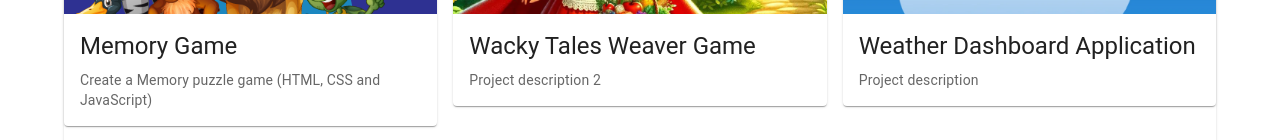
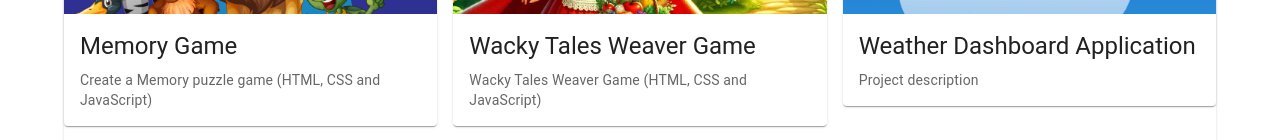
Before and after one commit to sameera474/Responsive-portfolio, a React (Vite) app: page / in a window 1280 px wide. Shown: the part 1343-1483 px from the top of the page. Built offline with nearby package versions, Linux system fonts and the light colour scheme; grey boxes are pictures that could not be loaded.

Commit message:
ADD Description

```diff
--- a/src/pages/Portfolio.jsx
+++ b/src/pages/Portfolio.jsx
@@ -22,7 +22,7 @@ const projects = [
   {
     id: 2,
     title: "Wacky Tales Weaver Game",
-    description: "Project description 2",
+    description: "Wacky Tales Weaver Game (HTML, CSS and JavaScript)",
     imgSrc: "../../src/images/Project---Wacky-Tales-Weaver.png",
   },
   {
```
